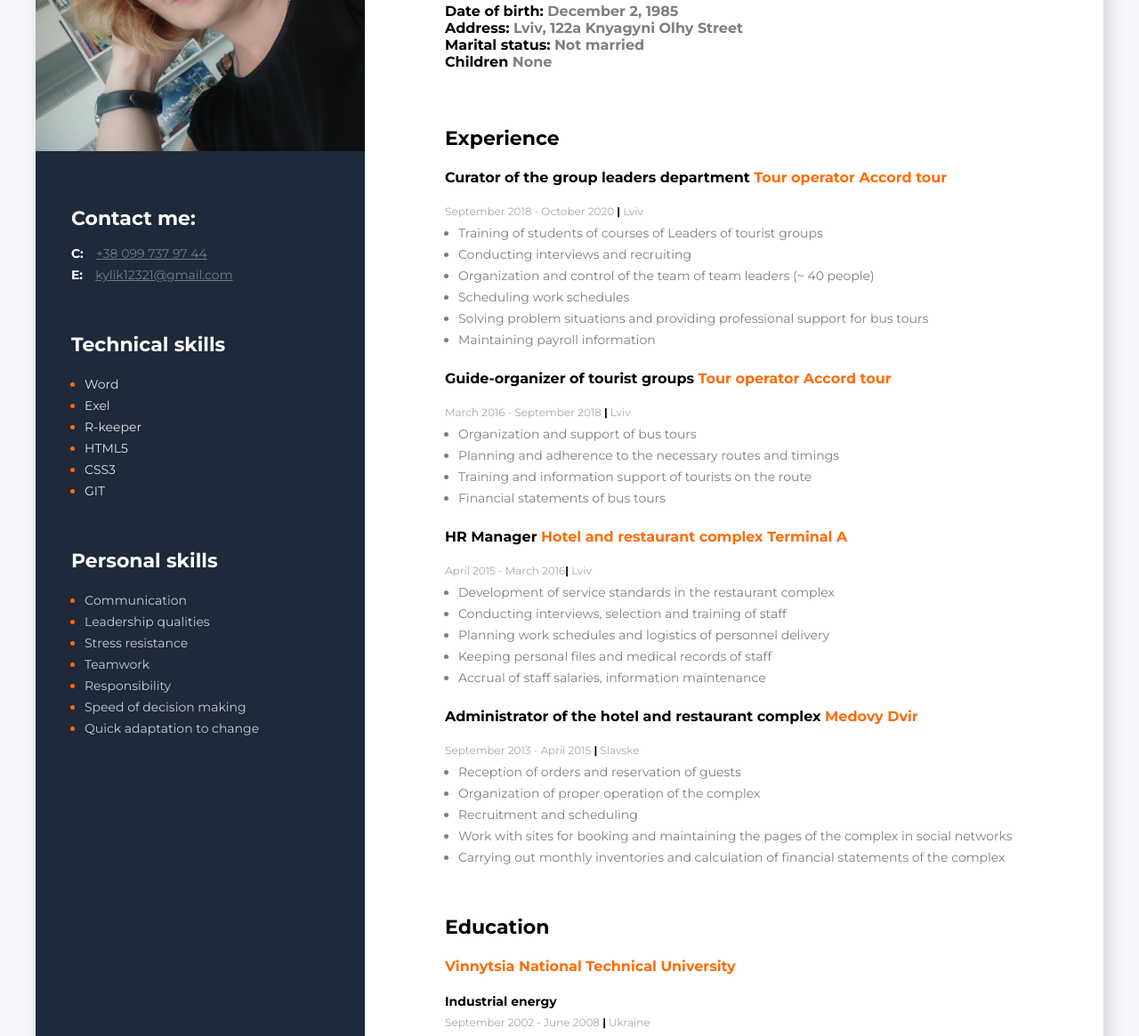
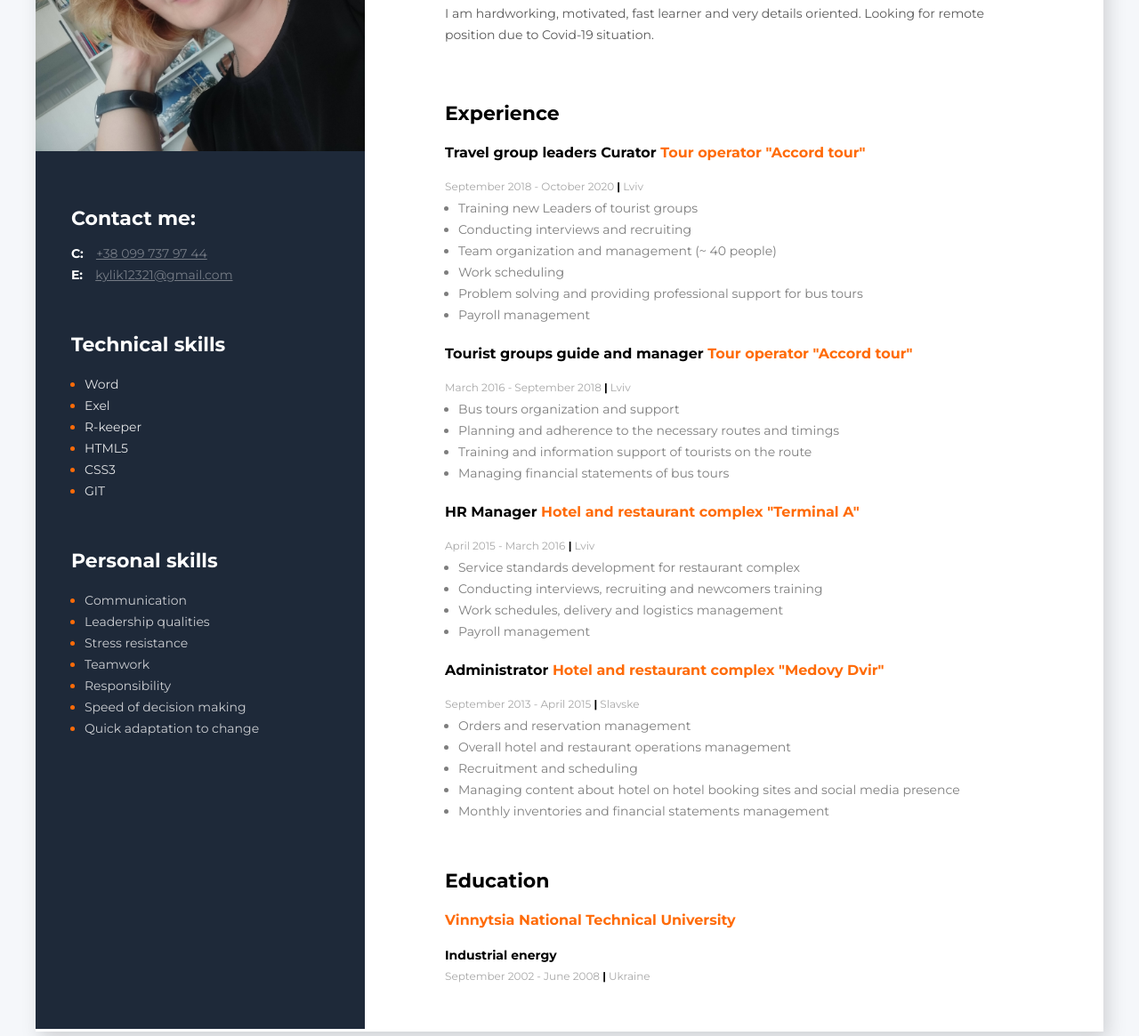
Before and after one commit to MarinaKulyk/My-Rezume1, a plain HTML site: page index.html in a window 1280 px wide. Shown: the part 283-1448 px from the top of the page at 89% size. Drawn offline with Linux system fonts and the light colour scheme.

Commit message:
Остаточно

```diff
--- a/css/style.css
+++ b/css/style.css
@@ -21,10 +21,10 @@ body {
   width: 370px;
   padding-top: 40px;
   /* padding-bottom: 40px; */
-    height: 1500px;
+  height: 1400px;
 }
 .my-photo {
-    width: 370px
+  width: 370px;
 }
 .about-me-conteiner {
   padding-right: 90px;
@@ -99,11 +99,11 @@ body {
   font-size: 14px;
   font-weight: 400;
   line-height: 24px;
-    color:#ff6b08;
+  color: #ff6b08;
   margin-left: 15px;
 }
 .soft-skills-text {
-    color:#ccced2;
+  color: #ccced2;
 }
 
 .my-developer {
@@ -117,7 +117,7 @@ body {
   font-size: 45px;
   font-weight: 700;
   line-height: 89px;
-    color:#000000;
+  color: #000000;
 }
 .about-me {
   color: #595959;
@@ -186,7 +186,7 @@ body {
   font-size: 14px;
   font-weight: 400;
   line-height: 24px;
-    color:#7e7e7e;
+  color: #7e7e7e;
   margin-left: 15px;
 }
 .paragraf {
@@ -195,7 +195,7 @@ body {
   font-size: 14px;
   font-weight: 400;
   line-height: 24px;
-    color:#7e7e7e;
+  color: #7e7e7e;
 }
 .education {
   color: #000000;
--- a/index.html
+++ b/index.html
@@ -90,13 +90,17 @@
                 <!--about me mein info-->
                 <div class="info-conteiner">
                     <h2 class="my-developer">Manager, administrator, operator</h2>
+
                     <h1 class="my-name">Maryna Kulyk</h1>
 
-                    <!-- <p class="about-me"></p> -->
-                    <h4 class="my-place">Date of birth: <span class="my-color">December 2, 1985</span> </h4>
+                    <p class="about-me">
+                        I am hardworking, motivated, fast learner and very details oriented.
+                        Looking for remote position due to Covid-19 situation.
+                    </p>
+                    <!-- <h4 class="my-place">Date of birth: <span class="my-color">December 2, 1985</span> </h4>
                     <h4 class="my-place">Address: <span class="my-color">Lviv, 122a Knyagyni Olhy Street</span> </h4>
                     <h4 class="my-place">Marital status: <span class="my-color">Not married</span> </h4>
-                    <h4 class="my-place">Children <span class="my-color">None</span> </h4>
+                    <h4 class="my-place">Children <span class="my-color">None</span> </h4> -->
                 </div>
 
                 <!--projecp conteiner-->
@@ -128,57 +132,57 @@
                     <div>
                         <h3 class="work-exp">Experience</h3>
                         <!--Company1-->
-                        <h4 class="work-place">Curator of the group leaders department <span class="work-color">Tour operator Accord tour</span> </h4>
+                        <h4 class="work-place"> Travel group leaders Curator <span class="work-color">Tour operator "Accord tour"</span> </h4>
                         <span class="data">September 2018 - October 2020 <span class="slesh">|</span> Lviv </span>
                         <ul>
-                            <li class="work-text">Training of students of courses of Leaders of tourist groups</li>
+                            <li class="work-text">Training new Leaders of tourist groups</li>
                             <li class="work-text">Conducting interviews and recruiting</li>
-                            <li class="work-text">Organization and control of the team of team leaders (~ 40 people)</li>
-                            <li class="work-text">Scheduling work schedules</li>
-                            <li class="work-text">Solving problem situations and providing professional support for bus tours</li>
-                            <li class="work-text">Maintaining payroll information</li>
+                            <li class="work-text">Team organization and management (~ 40 people)</li>
+                            <li class="work-text">Work scheduling</li>
+                            <li class="work-text">Problem solving and providing professional support for bus tours</li>
+                            <li class="work-text">Payroll management</li>
                         </ul>
                     </div>
 
                     <div>
                         <!--Company2-->
-                        <h4 class="work-place">Guide-organizer of tourist groups <span
-                                class="work-color">Tour operator Accord tour</span> </h4>
+                        <h4 class="work-place">Tourist groups guide and manager<span
+                                class="work-color"> Tour operator "Accord tour"</span> </h4>
                         <span class="data">March 2016 - September 2018 <span class="slesh">|</span> Lviv </span>
                         <ul>
-                            <li class="work-text">Organization and support of bus tours</li>
+                            <li class="work-text">Bus tours organization and support </li>
                             <li class="work-text">Planning and adherence to the necessary routes and timings</li>
                             <li class="work-text">Training and information support of tourists on the route</li>
-                            <li class="work-text">Financial statements of bus tours</li>
+                            <li class="work-text">Managing financial statements of bus tours</li>
                         </ul>
                     </div>
 
                     <div>
                         <!--Company3-->
-                        <h4 class="work-place">HR Manager <span class="work-color">Hotel and restaurant complex Terminal A
+                        <h4 class="work-place">HR Manager <span class="work-color">Hotel and restaurant complex "Terminal A"
                                 </span> </h4>
-                        <span class="data">April 2015 - March 2016<span class="slesh">|</span> Lviv </span>
+                        <span class="data">April 2015 - March 2016<span class="slesh"> |</span> Lviv </span>
                         <ul>
-                            <li class="work-text">Development of service standards in the restaurant complex</li>
-                            <li class="work-text">Conducting interviews, selection and training of staff</li>
-                            <li class="work-text">Planning work schedules and logistics of personnel delivery</li>
-                            <li class="work-text">Keeping personal files and medical records of staff</li>
-                            <li class="work-text">Accrual of staff salaries, information maintenance</li>
+                            <li class="work-text">Service standards development for restaurant complex</li>
+                            <li class="work-text">Conducting interviews, recruiting and newcomers training</li>
+                            <li class="work-text">Work schedules, delivery and logistics management</li>
+                            <li class="work-text">Payroll management</li>
+
                         </ul>
                     </div>
 
                     <div>
                         <!--Company4-->
-                        <h4 class="work-place">Administrator of the hotel and restaurant complex <span
-                                class="work-color">Medovy Dvir</span> </h4>
+                        <h4 class="work-place">Administrator <span
+                                class="work-color">Hotel and restaurant complex "Medovy Dvir"</span> </h4>
                         <span class="data">September 2013 - April 2015 <span class="slesh">|</span> Slavske </span>
                         <ul>
-                            <li class="work-text">Reception of orders and reservation of guests</li>
-                            <li class="work-text">Organization of proper operation of the complex</li>
+                            <li class="work-text">Orders and reservation management</li>
+                            <li class="work-text">Overall hotel and restaurant operations management</li>
                             <li class="work-text">Recruitment and scheduling</li>
                             <!-- <li class="work-text">Робота з гостями в період проживання</li> -->
-                            <li class="work-text">Work with sites for booking and maintaining the pages of the complex in social networks</li>
-                            <li class="work-text">Carrying out monthly inventories and calculation of financial statements of the complex</li>
+                            <li class="work-text">Managing content about hotel on hotel booking sites and social media presence</li>
+                            <li class="work-text">Monthly inventories and financial statements management</li>
                         </ul>
                     </div>
                     <!-- <p class="paragraf">В загальному більше 10 років досвіду роботи офіціанта, бармена, керуючого
```
Lines whose indentation alone changed are shown as unchanged.
